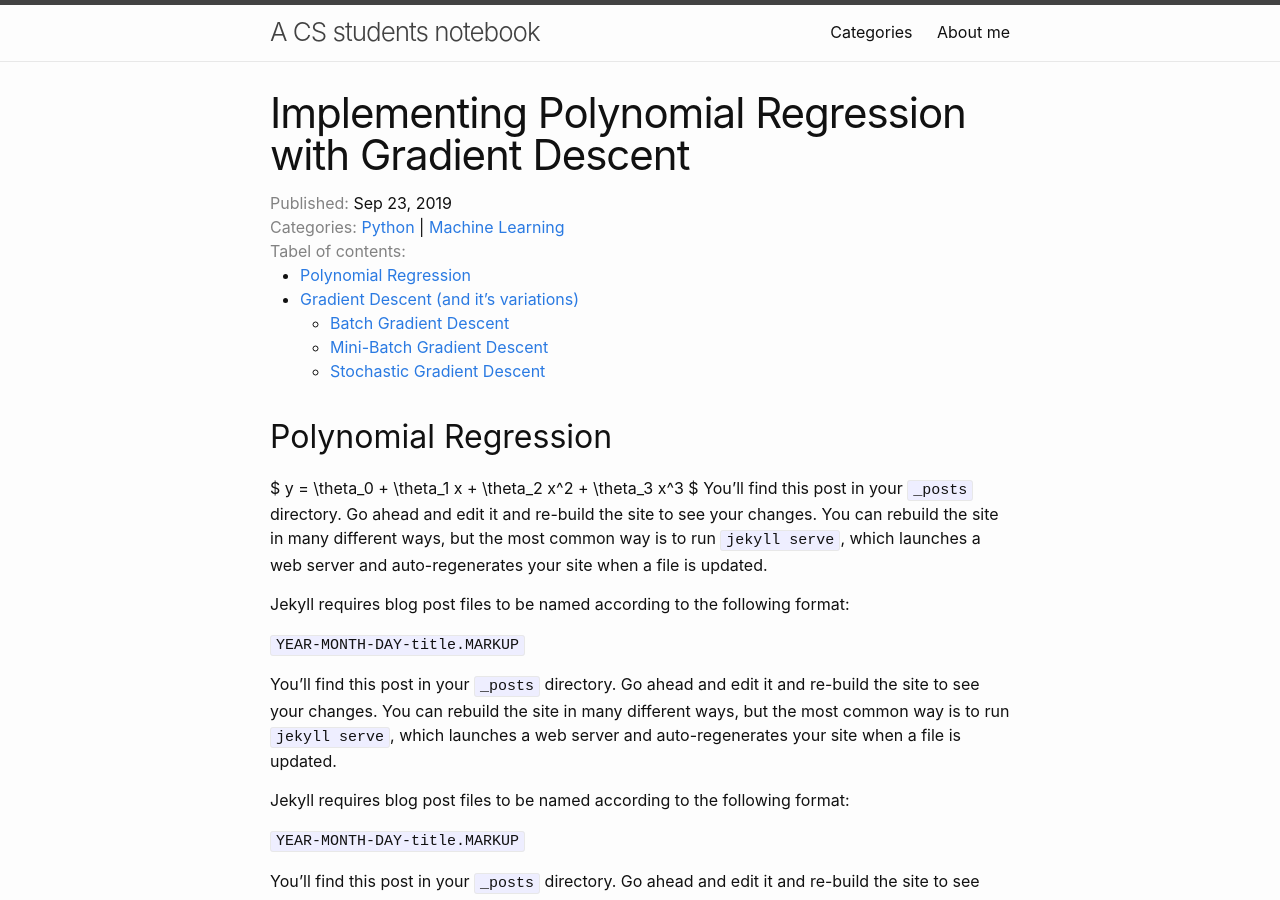
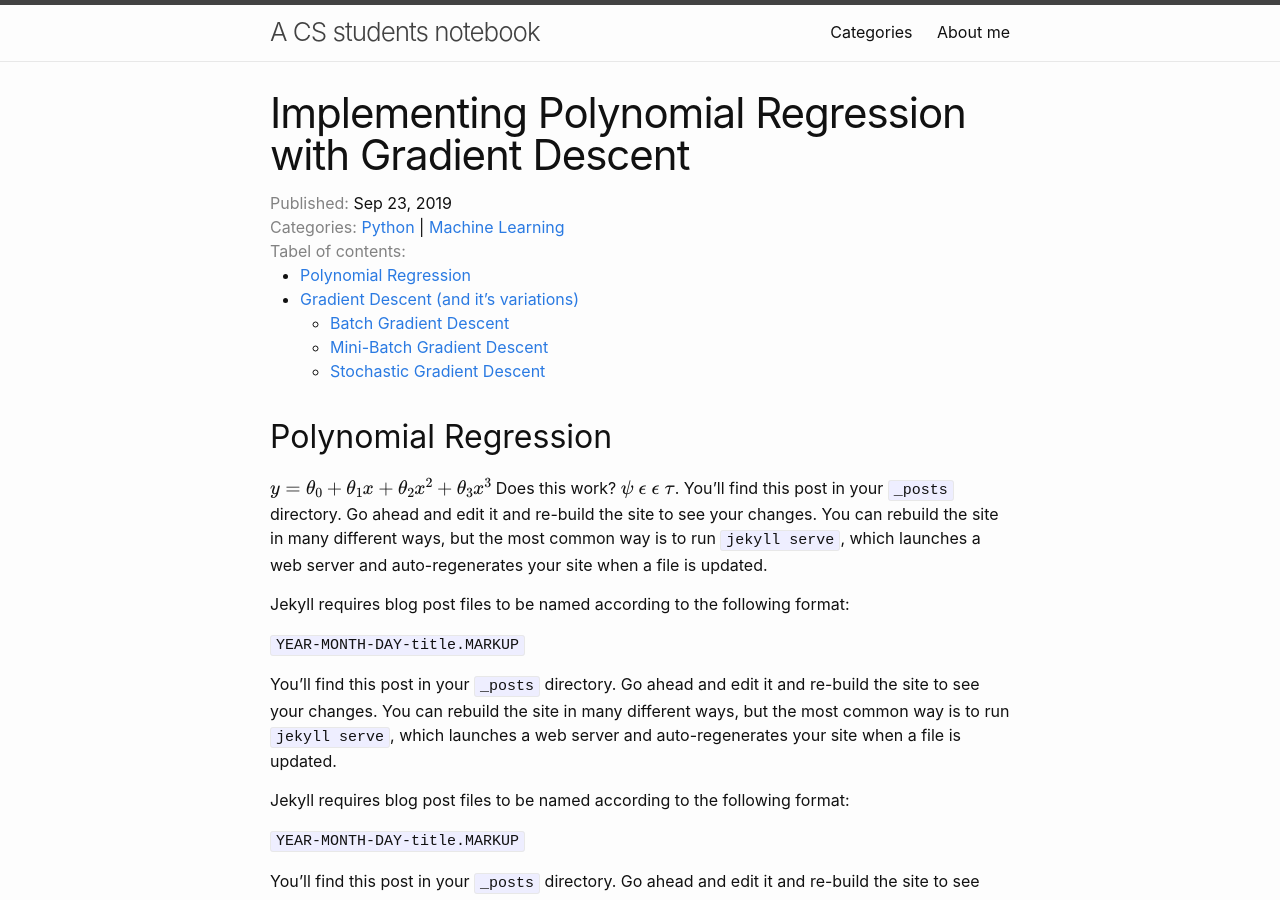
Before and after one commit to frietz58/frietz58.github.io, a Jekyll site: the page built from _posts/2019-09-23-gradient-descent-polynomial-regression.markdown, in a window 1280 px wide and 900 px high. Built offline with Jekyll 4.4.1, drawn with Linux system fonts in a browser that asks for light colours; formulas are drawn with MathJax 3.

Commit message:
add mathjax and switch to kramdown markdown parser for tex math support

```diff
--- a/_config.yml
+++ b/_config.yml
@@ -36,7 +36,11 @@
 plugins:
   - jekyll-feed
 
+# for categories to work corectly
 permalink: /:categories/:title/
+
+# for math / tex support
+markdown: kramdown
 
 # Exclude from processing.
 # The following items will not be processed, by default.
--- a/_layouts/default.html
+++ b/_layouts/default.html
@@ -1,4 +1,5 @@
 <!DOCTYPE html>
+<script type="text/javascript" src="http://cdn.mathjax.org/mathjax/latest/MathJax.js?config=TeX-AMS-MML_HTMLorMML"></script>
 <html lang="{{ page.lang | default: site.lang | default: "en" }}">
 
   {%- include head.html -%}
--- a/_posts/2019-09-23-gradient-descent-polynomial-regression.markdown
+++ b/_posts/2019-09-23-gradient-descent-polynomial-regression.markdown
@@ -9,7 +9,8 @@
 
 <h2 id="polynomial_regression">Polynomial Regression</h2>
 
-$ y = \theta_0 + \theta_1 x + \theta_2 x^2 + \theta_3 x^3 $
+$$ y = \theta_0 + \theta_1 x + \theta_2 x^2 + \theta_3 x^3 $$
+Does this work? $$\psi\ \epsilon\ \epsilon\ \tau$$.
 You’ll find this post in your `_posts` directory. Go ahead and edit it and re-build the site to see your changes. You can rebuild the site in many different ways, but the most common way is to run `jekyll serve`, which launches a web server and auto-regenerates your site when a file is updated.
 
 Jekyll requires blog post files to be named according to the following format:
```
